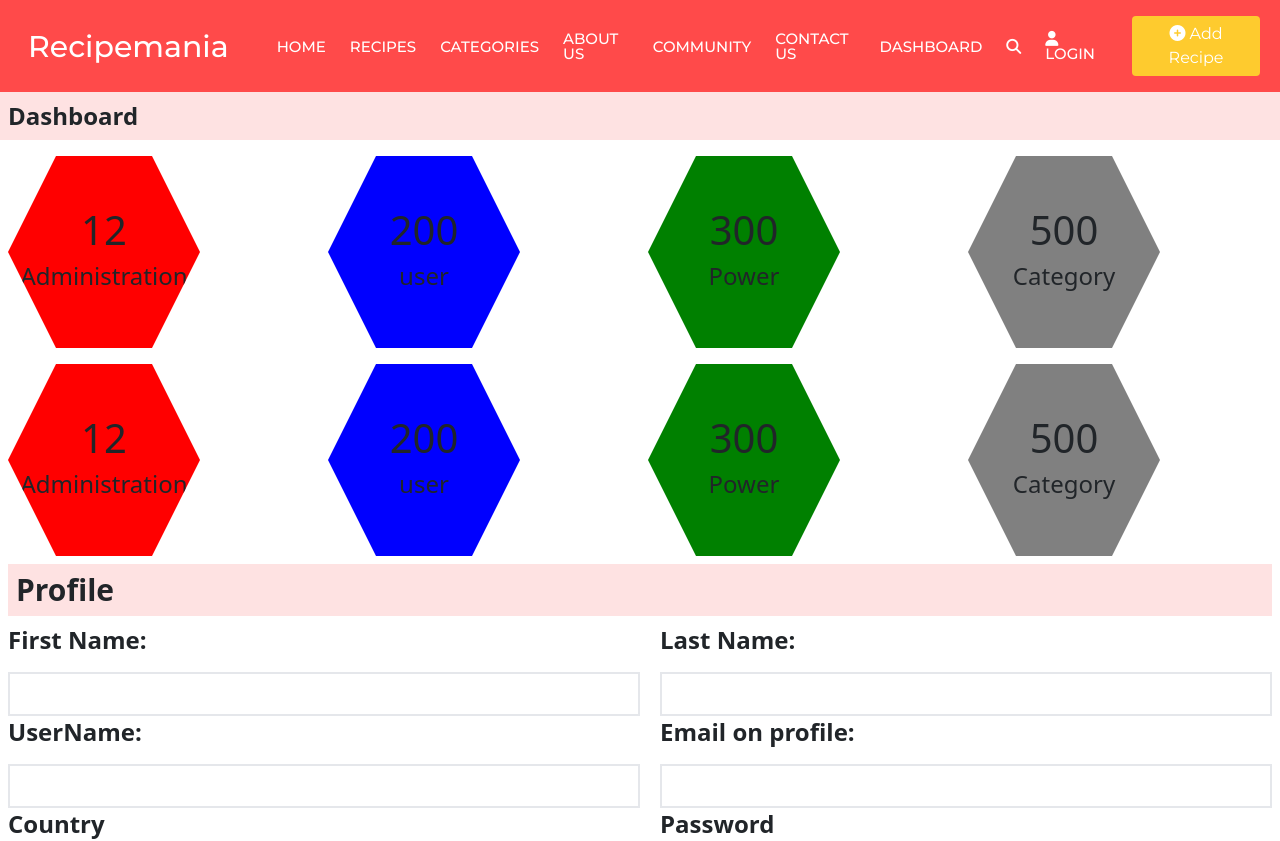
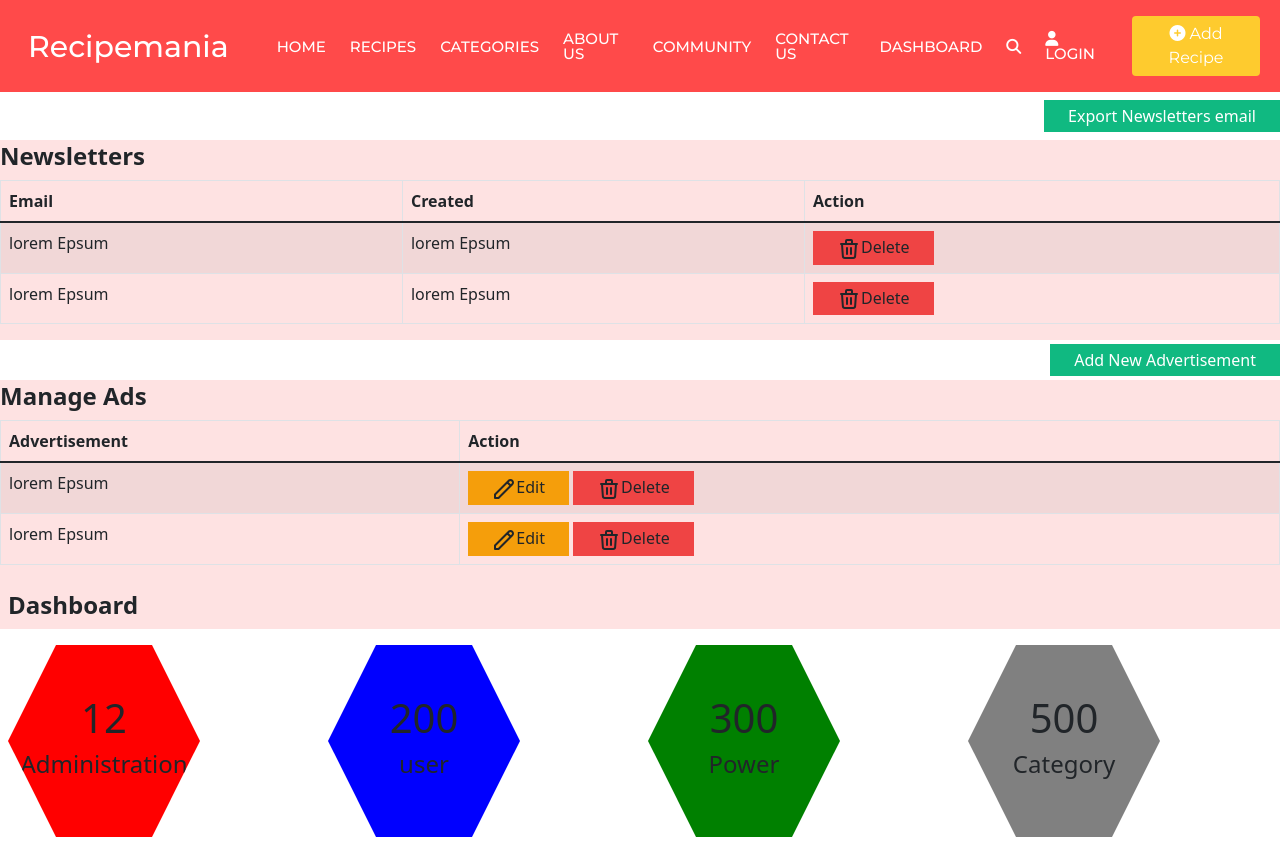
Before and after one commit to saints23githubbeck/ctarecipenia, a React (Create React App) app: page /dashboard in a window 1280 px wide. Shown: the top 841 px of the page. Built offline with nearby package versions, Linux system fonts and the light colour scheme.

Commit message:
all-done-newsletters-advertisement-page

```diff
--- a/src/Components/Dashboard/Dashboard.js
+++ b/src/Components/Dashboard/Dashboard.js
@@ -1,6 +1,8 @@
 import React from 'react';
 import DashboardRoot from '../DashboardRoot/DashboardRoot';
+import ManageAds from '../ManageAds/ManageAds';
 import MyRecipes from '../MyRecipes/MyRecipes';
+import NewsLetters from '../Newsletters/NewsLetters';
 
 import Profile from '../Profile/Profile';
 
@@ -8,6 +10,8 @@ import Profile from '../Profile/Profile';
 const Dashboard = () => {
     return (
         <div>
+            <NewsLetters></NewsLetters>
+            <ManageAds></ManageAds>
             <DashboardRoot></DashboardRoot>
             <Profile></Profile>
             <MyRecipes></MyRecipes>
--- a/src/Components/DashboardRoot/DashboardRoot.js
+++ b/src/Components/DashboardRoot/DashboardRoot.js
@@ -1,4 +1,5 @@
 import React from 'react';
+
 import './DashboardRoot.css'
 
 const DashboardRoot = () => {
@@ -15,7 +16,9 @@ const DashboardRoot = () => {
 
     ]
     return (
-        <div>
+        <div className='flex justify-between'>
+
+            <div className='flex-1'>
                 <div >
                     <h1 className='text-2xl font-bold bg-red-100 px-2 py-2'>Dashboard</h1>
                 </div>
@@ -30,6 +33,7 @@ const DashboardRoot = () => {
 
                 </div>
             </div>
+        </div>
     );
 };
 
--- /dev/null
+++ b/src/Components/ManageAds/ManageAds.js
@@ -0,0 +1,55 @@
+import React from 'react';
+import { Table } from 'react-bootstrap';
+
+const ManageAds = () => {
+    return (
+        <>
+        <div className='flex justify-end'>
+            <button className='bg-green-500 text-white px-4 py-1 my-1'>Add New Advertisement</button>
+        </div>
+        <div className='bg-red-100'>
+            <h1 className='font-bold text-2xl '>Manage Ads</h1>
+
+        <div>
+            <Table striped bordered hover responsive>
+  <thead>
+    <tr>
+      <th>Advertisement</th>
+      <th>Action</th>
+
+    </tr>
+  </thead>
+  <tbody>
+    <tr>
+      <td>lorem Epsum</td>
+      <td>
+          <button className='bg-yellow-500 px-4  py-1'><svg xmlns="http://www.w3.org/2000/svg" class="h-6 w-6 inline" fill="none" viewBox="0 0 24 24" stroke="currentColor">
+  <path stroke-linecap="round" stroke-linejoin="round" stroke-width="2" d="M15.232 5.232l3.536 3.536m-2.036-5.036a2.5 2.5 0 113.536 3.536L6.5 21.036H3v-3.572L16.732 3.732z" />
+</svg>Edit</button> <button className='bg-red-500 px-4 py-1'><svg xmlns="http://www.w3.org/2000/svg" class="h-6 w-6 inline" fill="none" viewBox="0 0 24 24" stroke="currentColor">
+  <path stroke-linecap="round" stroke-linejoin="round" stroke-width="2" d="M19 7l-.867 12.142A2 2 0 0116.138 21H7.862a2 2 0 01-1.995-1.858L5 7m5 4v6m4-6v6m1-10V4a1 1 0 00-1-1h-4a1 1 0 00-1 1v3M4 7h16" />
+</svg>Delete</button>
+      </td>
+
+    </tr>
+    <tr>
+    <td>lorem Epsum</td>
+      <td>
+          <button className='bg-yellow-500 px-4  py-1'><svg xmlns="http://www.w3.org/2000/svg" class="h-6 w-6 inline" fill="none" viewBox="0 0 24 24" stroke="currentColor">
+  <path stroke-linecap="round" stroke-linejoin="round" stroke-width="2" d="M15.232 5.232l3.536 3.536m-2.036-5.036a2.5 2.5 0 113.536 3.536L6.5 21.036H3v-3.572L16.732 3.732z" />
+</svg>Edit</button> <button className='bg-red-500 px-4 py-1'><svg xmlns="http://www.w3.org/2000/svg" class="h-6 w-6 inline" fill="none" viewBox="0 0 24 24" stroke="currentColor">
+  <path stroke-linecap="round" stroke-linejoin="round" stroke-width="2" d="M19 7l-.867 12.142A2 2 0 0116.138 21H7.862a2 2 0 01-1.995-1.858L5 7m5 4v6m4-6v6m1-10V4a1 1 0 00-1-1h-4a1 1 0 00-1 1v3M4 7h16" />
+</svg>Delete</button>
+      </td>
+
+    </tr>
+
+  </tbody>
+</Table>
+</div>
+
+        </div>
+        </>
+    );
+};
+
+export default ManageAds;
--- /dev/null
+++ b/src/Components/Newsletters/NewsLetters.js
@@ -0,0 +1,54 @@
+import React from 'react';
+import { Table } from 'react-bootstrap';
+
+const NewsLetters = () => {
+    return (
+        <>
+        <div className='flex justify-end my-1'>
+            <button className='bg-green-500 text-white px-4 py-1 my-1'>Export Newsletters email</button>
+        </div>
+        <div className='bg-red-100'>
+            <h1 className='font-bold text-2xl '>Newsletters</h1>
+
+        <div>
+            <Table striped bordered hover responsive>
+  <thead>
+    <tr>
+      <th>Email</th>
+      <th>Created </th>
+      <th>Action </th>
+
+    </tr>
+  </thead>
+  <tbody>
+    <tr>
+      <td>lorem Epsum</td>
+      <td>lorem Epsum</td>
+      <td>
+         <button className='bg-red-500 px-4 py-1'><svg xmlns="http://www.w3.org/2000/svg" class="h-6 w-6 inline" fill="none" viewBox="0 0 24 24" stroke="currentColor">
+  <path stroke-linecap="round" stroke-linejoin="round" stroke-width="2" d="M19 7l-.867 12.142A2 2 0 0116.138 21H7.862a2 2 0 01-1.995-1.858L5 7m5 4v6m4-6v6m1-10V4a1 1 0 00-1-1h-4a1 1 0 00-1 1v3M4 7h16" />
+</svg>Delete</button>
+      </td>
+
+    </tr>
+    <tr>
+    <td>lorem Epsum</td>
+    <td>lorem Epsum</td>
+      <td>
+         <button className='bg-red-500 px-4 py-1'><svg xmlns="http://www.w3.org/2000/svg" class="h-6 w-6 inline" fill="none" viewBox="0 0 24 24" stroke="currentColor">
+  <path stroke-linecap="round" stroke-linejoin="round" stroke-width="2" d="M19 7l-.867 12.142A2 2 0 0116.138 21H7.862a2 2 0 01-1.995-1.858L5 7m5 4v6m4-6v6m1-10V4a1 1 0 00-1-1h-4a1 1 0 00-1 1v3M4 7h16" />
+</svg>Delete</button>
+      </td>
+
+    </tr>
+
+  </tbody>
+</Table>
+</div>
+
+        </div>
+        </>
+    );
+};
+
+export default NewsLetters;
```
Lines whose indentation alone changed are shown as unchanged.
